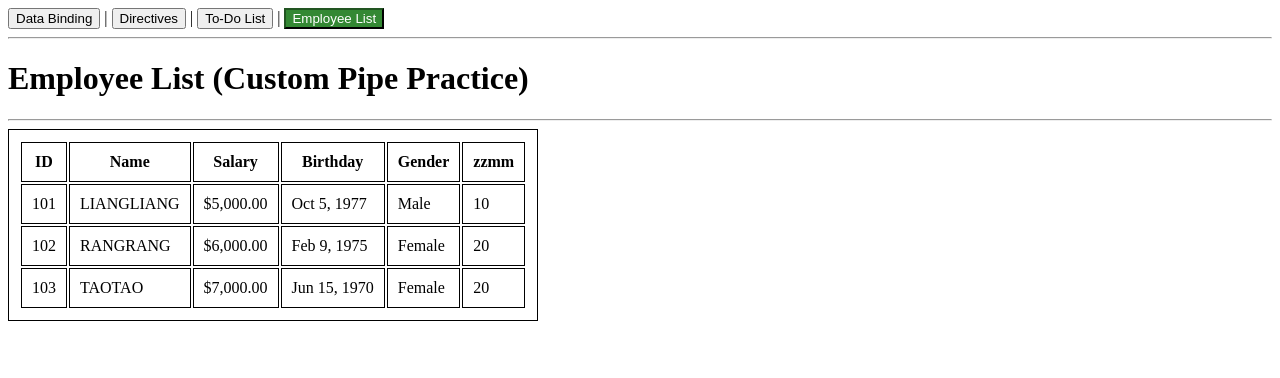
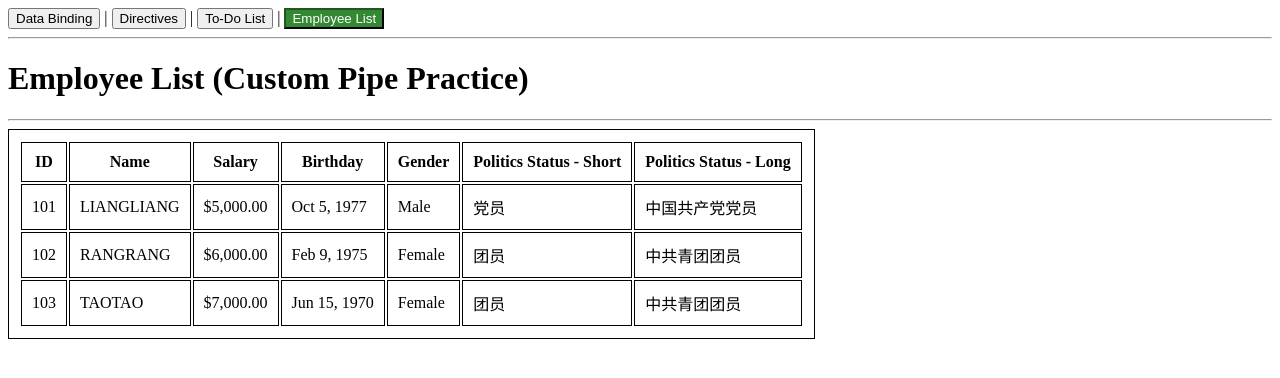
Before and after one commit to JingJingZhuang3/Coding-Practice, an Angular app in the folder Angular-Practice/: page / in a window 1280 px wide. Both pictures are taken after a click on the button "Employee List". Shown: the top 378 px of the page. Built offline with nearby package versions, Linux system fonts and the light colour scheme.

Commit message:
Custom pipe practice 2.0

```diff
--- a/Angular-Practice/src/app/app.module.ts
+++ b/Angular-Practice/src/app/app.module.ts
@@ -9,6 +9,7 @@ import { CustomDirectiveDirective } from './custom-directive.directive';
 import { TodolistComponent } from './todolist/todolist.component';
 import { EmployeelistComponent } from './employeelist/employeelist.component';
 import { GenderPipe } from './gender.pipe';
+import { ZzmmPipe } from './zzmm.pipe';
 
 @NgModule({
   declarations: [
@@ -19,6 +20,7 @@ import { GenderPipe } from './gender.pipe';
     TodolistComponent,
     EmployeelistComponent,
     GenderPipe,
+    ZzmmPipe,
   ],
   imports: [BrowserModule, FormsModule],
   providers: [],
--- a/Angular-Practice/src/app/employeelist/employeelist.component.html
+++ b/Angular-Practice/src/app/employeelist/employeelist.component.html
@@ -8,7 +8,8 @@
         <th>Salary</th>
         <th>Birthday</th>
         <th>Gender</th>
-        <th>zzmm</th>
+        <th>Politics Status - Short</th>
+        <th>Politics Status - Long</th>
     </tr>
     <tr *ngFor="let emp of empList">
         <td>{{emp.eid}}</td>
@@ -18,6 +19,7 @@
         <!-- use : means pass param to custom pipe -->
         <!-- <td>{{emp.gender | gender : 'zh'}}</td> -->
         <td>{{emp.gender | gender}}</td>
-        <td>{{emp.zzmm}}</td>
+        <td>{{emp.zzmm | zzmm}}</td>
+        <td>{{emp.zzmm | zzmm:'long'}}</td>
     </tr>
 </table>
--- /dev/null
+++ b/Angular-Practice/src/app/zzmm.pipe.ts
@@ -0,0 +1,32 @@
+import { Pipe, PipeTransform } from '@angular/core';
+
+@Pipe({
+  name: 'zzmm', //政治面貌
+})
+export class ZzmmPipe implements PipeTransform {
+  transform(value: number, format = 'short') {
+    if (format == 'short') {
+      if (value == 10) {
+        return '党员';
+      } else if (value == 20) {
+        return '团员';
+      } else if (value == 30) {
+        return '群众';
+      } else {
+        return '未知';
+      }
+    } else if (format == 'long') {
+      if (value == 10) {
+        return '中国共产党党员';
+      } else if (value == 20) {
+        return '中共青团团员';
+      } else if (value == 30) {
+        return '中国人民群众';
+      } else {
+        return '未知';
+      }
+    } else {
+      return '未知';
+    }
+  }
+}
```
Also changed, not shown: 1 other file (tests, documents, lock files or other folders).
